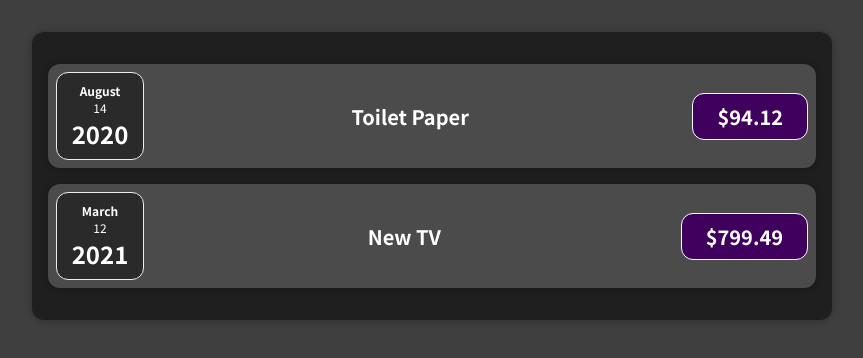
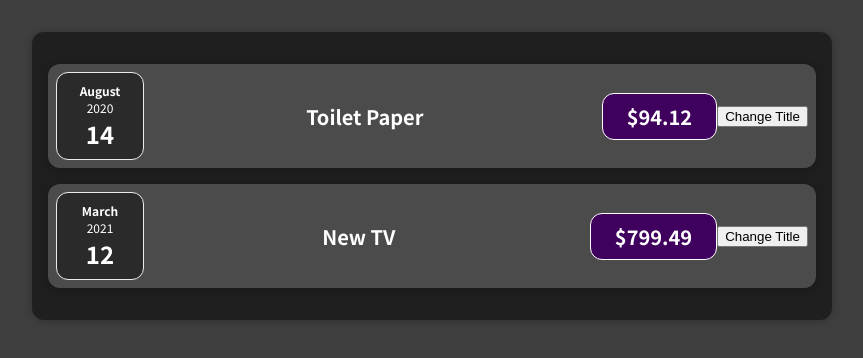
Before and after one commit to Ivn-Cdrc/react-typescript-expense-tracker, a React (Create React App) app in the folder expense-tracker/: page / in a window 1280 px wide. Shown: the top 358 px of the page, without its empty margins (208-1071 px from the left). Built offline with nearby package versions, Linux system fonts and the light colour scheme.

Commit message:
Can now change title with button click in ExpenseItem

```diff
--- a/expense-tracker/src/components/Expenses/ExpenseDate.tsx
+++ b/expense-tracker/src/components/Expenses/ExpenseDate.tsx
@@ -12,8 +12,8 @@ function ExpenseDate({date}: {date: Date}) {
 	return (
 		<div className='expense-date'>
 			<div className='expense-date__month'>{month}</div>
-			<div className='expense-date__year'>{day}</div>
-			<div className='expense-date__day'>{year}</div>
+			<div className='expense-date__year'>{year}</div>
+			<div className='expense-date__day'>{day}</div>
     	</div>
 	);
 }
--- a/expense-tracker/src/components/Expenses/ExpenseItem.tsx
+++ b/expense-tracker/src/components/Expenses/ExpenseItem.tsx
@@ -1,3 +1,5 @@
+import { useState } from 'react';
+
 import ExpenseDate from './ExpenseDate';
 import Card from '../UI/Card';
 import './ExpenseItem.css';
@@ -8,15 +10,45 @@ interface ExpenseProps {
   date: Date;
 }
 
+// in this case, ExpenseItemState and ExpenseProps are identical, no need for the other.
+// interface ExpenseItemState {
+//   title: string;
+//   amount: number;
+//   date: Date;
+// }
+
 // you must only have one root element per return statement/ per jsx code snippet
 function ExpenseItem({title, amount, date}: ExpenseProps) {
+  // sets the initial state of the component
+  const initialState: ExpenseProps = {
+    title: title,
+    amount: amount,
+    date: date,
+  };
+
+  // react hooks must only because inside of react component functions. They cannot be called inside of nested functions, only
+  // inside react component functions!!! There is only one exception to this rule.
+  // If we have changing data that will be reflected into the UI, then we need state.
+  const [state, setState] = useState<ExpenseProps>(initialState);
+  const { title: currentTitle, amount: currentAmount, date: currentDate } = state;
+
+
+  // when we call this function in the onClick={}, we don't execute it with titleChangeHandler(),
+  // we just point at it (titleChangeHandler).
+  // otherwise the code would be run when the JSX element is returned, which is too early.
+  // event listeners can be added into all built-in HTML elements.
+  function titleChangeHandler() {
+    setState({...state, title: 'Title Changed!'});
+  }
+
   return (
     <Card className='expense-item'>
       <ExpenseDate date={date} />
       <div className='expense-item__description'>
-        <h2>{title}</h2>
+        <h2>{currentTitle}</h2>
         <div className='expense-item__price'>${amount}</div>
       </div>
+      <button onClick={titleChangeHandler}>Change Title</button>
     </Card>
   );
 }
```
